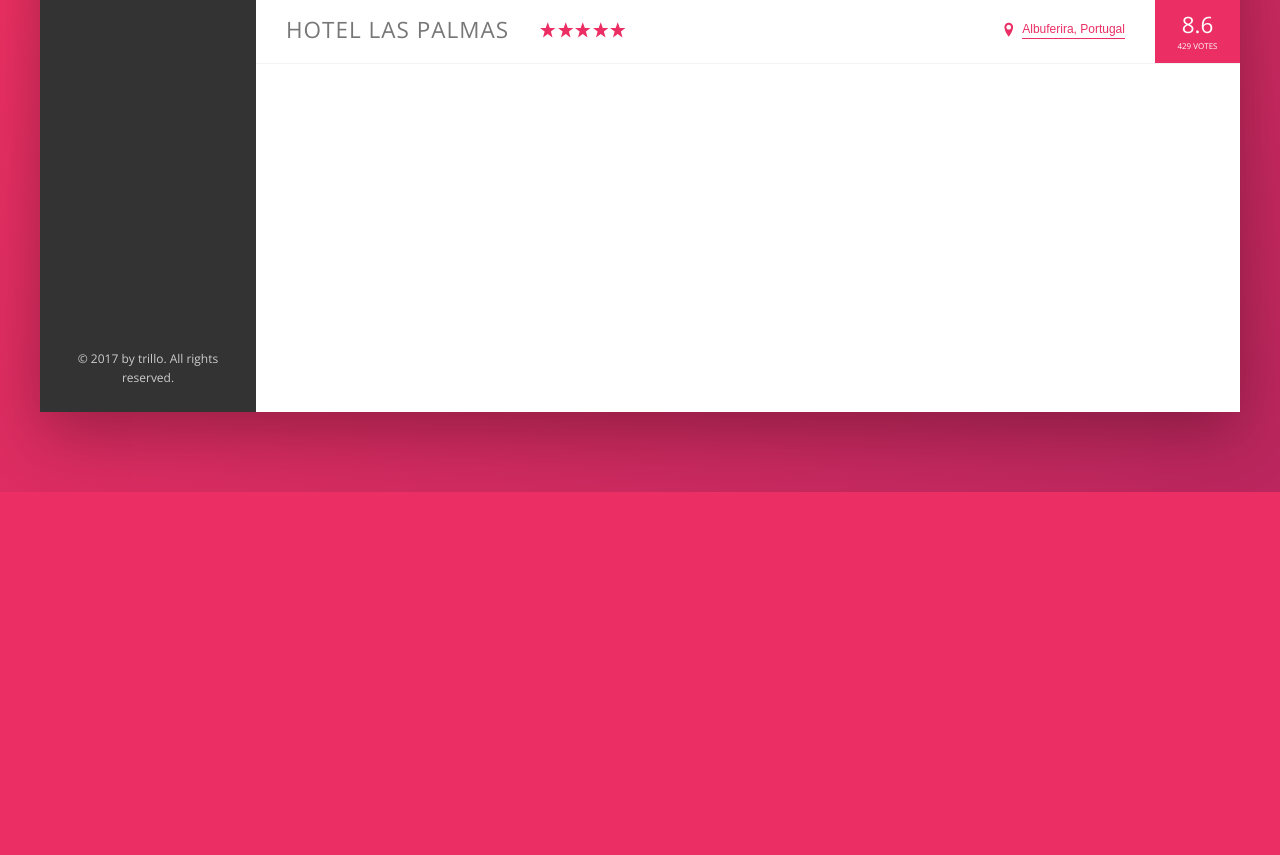
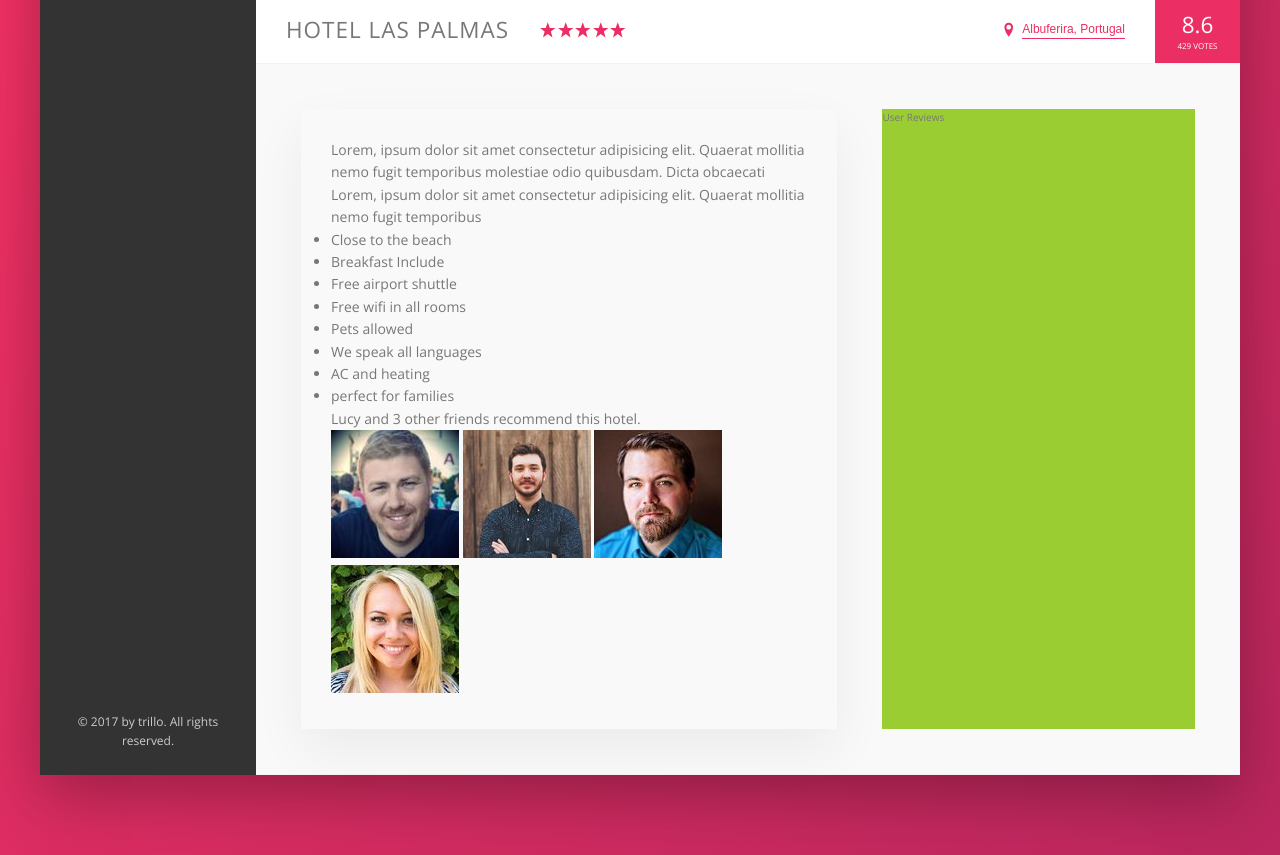
Before and after one commit to jermarino16/Trillo-Flexbox-Practice, a website: page index.html in a window 1280 px wide. Shown: the part 538-1393 px from the top of the page. Before the commit the page ends 1030 px from the top, so only its background shows below. Drawn offline with nearby package versions, Linux system fonts and the light colour scheme.

Commit message:
description section start

```diff
--- a/index.html
+++ b/index.html
@@ -157,6 +157,60 @@
               <div class="overview__rating-count">429 votes</div>
             </div>
           </div>
+
+          <div class="detail">
+            <div class="description">
+              <p class="paragraph">
+                Lorem, ipsum dolor sit amet consectetur adipisicing elit.
+                Quaerat mollitia nemo fugit temporibus molestiae odio quibusdam.
+                Dicta obcaecati
+              </p>
+              <p class="paragraph">
+                Lorem, ipsum dolor sit amet consectetur adipisicing elit.
+                Quaerat mollitia nemo fugit temporibus
+              </p>
+              <ul class="list">
+                <li class="list__item">Close to the beach</li>
+                <li class="list__item">Breakfast Include</li>
+                <li class="list__item">Free airport shuttle</li>
+                <li class="list__item">Free wifi in all rooms</li>
+                <li class="list__item">Pets allowed</li>
+                <li class="list__item">We speak all languages</li>
+                <li class="list__item">AC and heating</li>
+                <li class="list__item">perfect for families</li>
+              </ul>
+              <div class="recommend">
+                <div class="recommend__count">
+                  Lucy and 3 other friends recommend this hotel.
+                </div>
+
+                <div class="recommend__friends">
+                  <img
+                    src="img/user-3.jpg"
+                    alt="Friend 1"
+                    class="recommend__photo"
+                  />
+                  <img
+                    src="img/user-4.jpg"
+                    alt="Friend 2"
+                    class="recommend__photo"
+                  />
+                  <img
+                    src="img/user-5.jpg"
+                    alt="Friend 3"
+                    class="recommend__photo"
+                  />
+                  <img
+                    src="img/user-6.jpg"
+                    alt="Friend 4"
+                    class="recommend__photo"
+                  />
+                </div>
+              </div>
+            </div>
+
+            <div class="user-reviews">User Reviews</div>
+          </div>
         </main>
       </div>
     </div>
--- a/sass/_base.scss
+++ b/sass/_base.scss
@@ -31,6 +31,9 @@ Grey dark 3: #999
   --color-grey-dark-3: #999;
 
   --shadow-dark: 0 2rem 6rem rgba(0, 0, 0, 0.3);
+  --shadow-light: 0 2rem 5rem rgba(0, 0, 0, 0.06);
+
+  --line: 1px solid var(--color-grey-light-2);
 }
 
 * {
--- a/sass/_components.scss
+++ b/sass/_components.scss
@@ -204,7 +204,7 @@
 .overview {
   display: flex;
   align-items: center;
-  border-bottom: 1px solid var(--color-grey-light-2);
+  border-bottom: var(--line);
 
   &__heading {
     font-size: 2.25rem;
--- a/sass/_layout.scss
+++ b/sass/_layout.scss
@@ -32,9 +32,26 @@
 .hotel-view {
   background-color: #fff;
 
-  //test
-  height: 80rem;
-  //end test
-
   flex: 1;
 }
+
+.detail {
+  display: flex;
+  padding: 4.5rem;
+  background-color: var(--color-grey-light-1);
+  border-bottom: var(--line);
+}
+
+.description {
+  font-size: 1.4rem;
+  background-color: fff;
+  box-shadow: var(--shadow-light);
+  padding: 3rem;
+  flex: 0 0 60%;
+  margin-right: 4.5rem;
+}
+
+.user-reviews {
+  background-color: yellowgreen;
+  flex: 1;
+}
```
Also changed, not shown: css/style.css.
